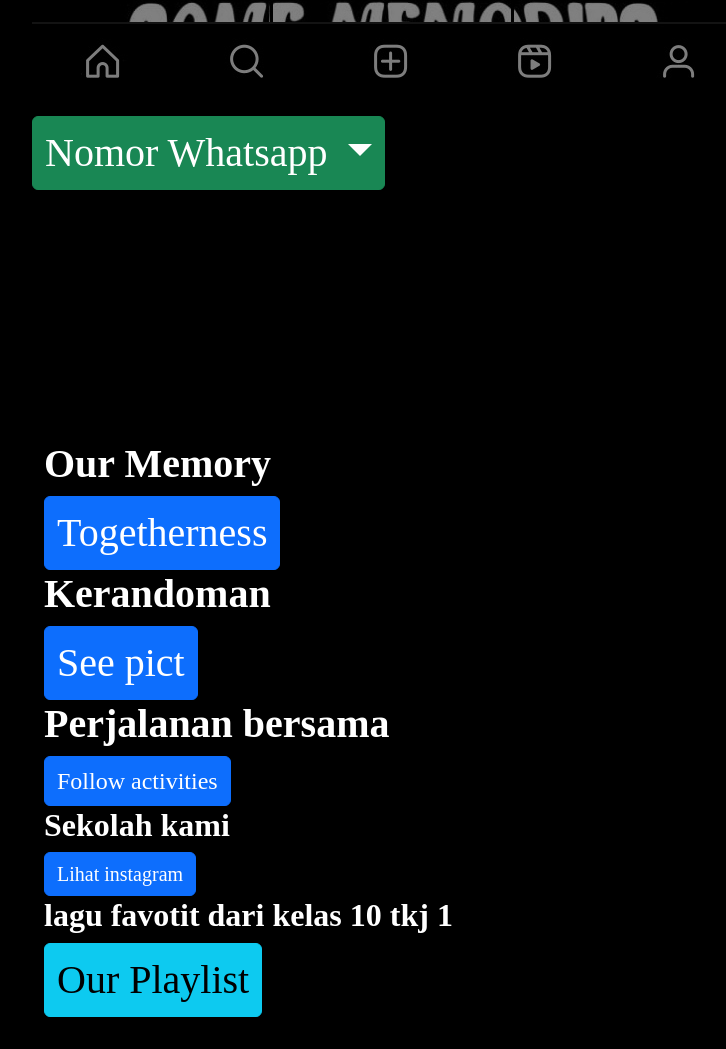
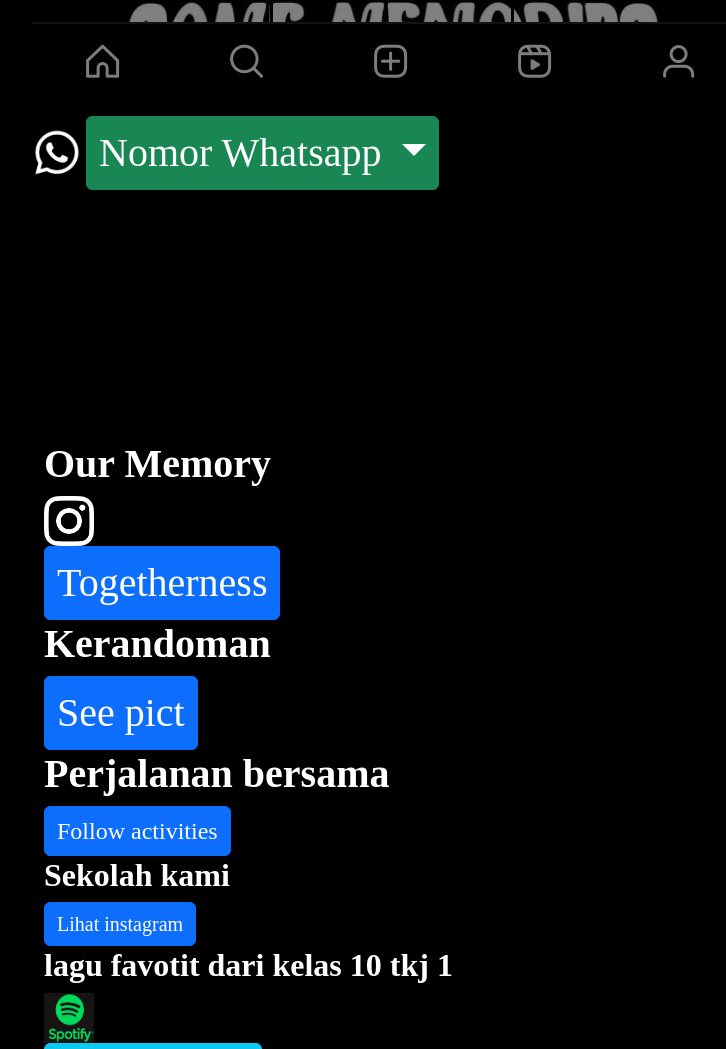
Before and after one commit to kennywis/kennywis.github.io, a plain HTML site: page index.html in a window 1280 px wide. Shown: the part 1459-2508 px from the top of the page, without its empty margins (50-776 px from the left). Before the commit the page ends 2476 px from the top, so only its background shows below. Drawn offline with nearby package versions, Linux system fonts and the light colour scheme.

Commit message:
Add files via upload

```diff
--- a/index.html
+++ b/index.html
@@ -38,6 +38,7 @@
         <p></p>
         <p></p>
           <div class="dropdown">
+            <img src="wa.jpg" width="50" height="50">
   <a class="btn btn-success dropdown-toggle fs-1" href="#" role="button" data-bs-toggle="dropdown" aria-expanded="false">
     Nomor Whatsapp
   </a>
@@ -84,6 +85,8 @@
         <div class="col-50">
           <div class="">
             <h1>Our Memory</h1>
+            <img src="ig.png" width="50" height="50">
+            <br>
             <a href="https://www.instagram.com/s/aGlnaGxpZ2h0OjE4MDA2MTMzMDA5ODIxNTg1?story_media_id=3164049222361979196_60867081439&igshid=cmdvZDgzbGttcWE3" class="btn btn-primary fs-1">Togetherness</a>
             <h1 class="fs-1">Kerandoman</h1>
             <a href="https://drive.google.com/drive/folders/1Di6vUOtpCUN6tMkxdKc4P7y8j9Jbak6S" class="btn btn-primary fs-1">See pict</a>
@@ -92,15 +95,14 @@
             <h1 class="fs-2">Sekolah kami</h1>
             <a href="https://instagram.com/smk.miftahussalam?igshid=MWY1ZmdyMWJ3dGx6" class="btn btn-primary fs-5">Lihat instagram</a></a>
             <h1 class="teks-brand fs-2">lagu favotit dari kelas 10 tkj 1</h1>
+            <img src="spotify.png" width="50" height="50">
+            <br>
 <a href="https://open.spotify.com/playlist/2MFpKUhTDq9fJu6eNpjIYh?si" class="btn btn-info fs-1">Our Playlist</a>
           </div>
         </div>
       </div>
     </div>
   </section>
-
-
-<script src="https://cdn.jsdelivr.net/npm/bootstrap@5.3.2/dist/js/bootstrap.bundle.min.js"></script>
 </bodyl>
 
 </html>
--- a/style.css
+++ b/style.css
@@ -38,11 +38,9 @@ h1, .h1 h2, .h2 h3, .h3 h4, .h4 h5, .h5 h6, .h6{
  padding-top: 25px;
  padding-bottom: 10px;
 }
-#home{
-  background-image: url();
-  background-position:center;
-  background-size:cover;
+img{
 }
+
 .section-padding{
   padding-top: 250px;
   padding-bottom: 250px);
@@ -55,6 +53,3 @@ h1, .h1 h2, .h2 h3, .h3 h4, .h4 h5, .h5 h6, .h6{
 #progressbar{
   background size: 30px;
 }
-.img{
-
-}
```
Also changed, not shown: ig.png (added), spotify.png (added), wa.jpg (added).
